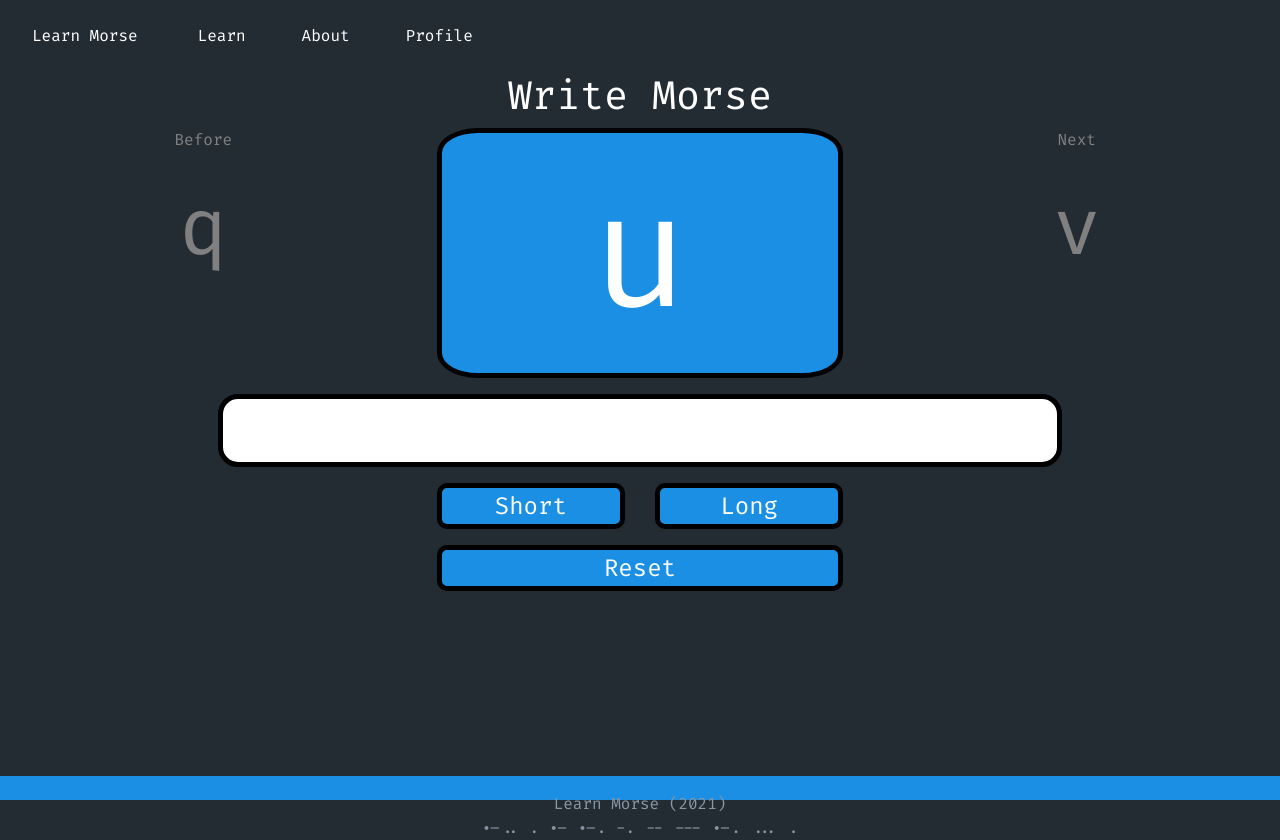
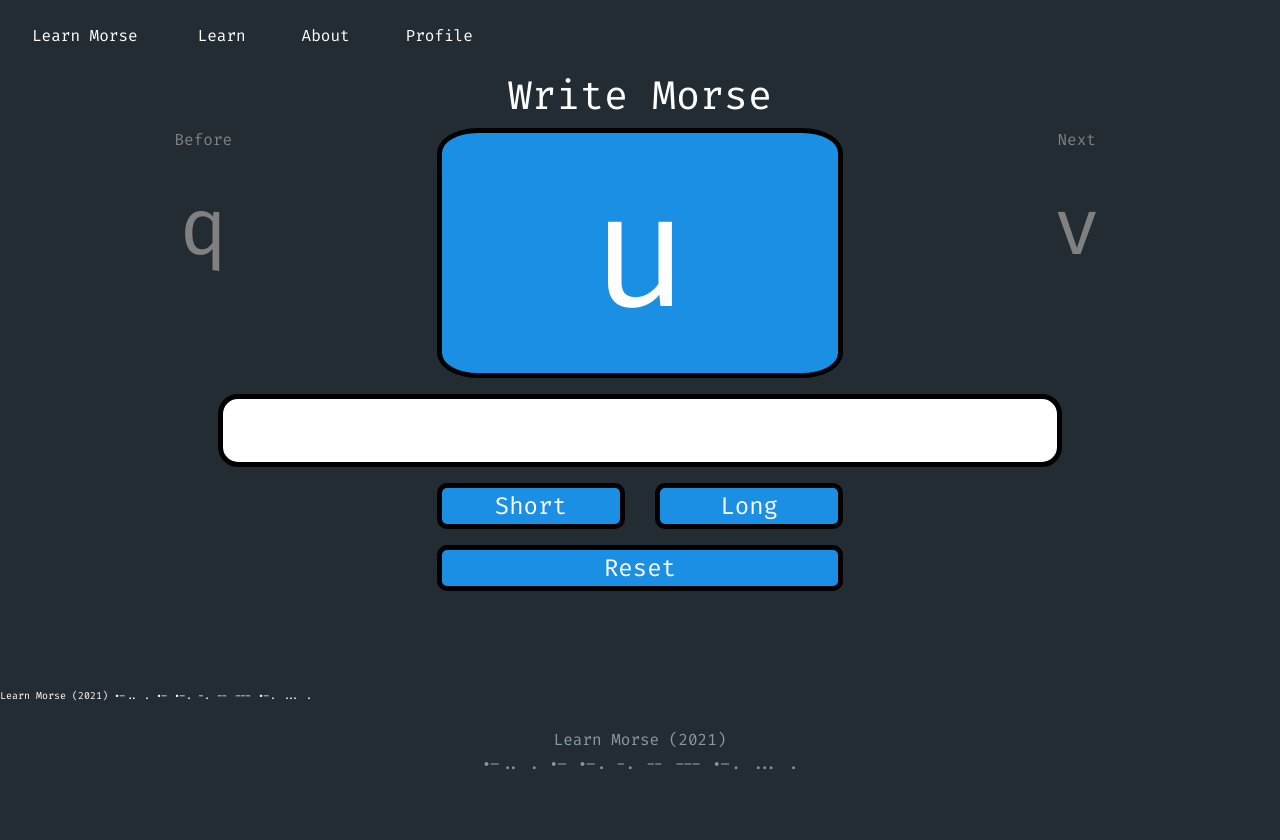
Before and after one commit to jonathanjchoong/learn-morse, a Flask app: page /learn/write in a window 1280 px wide. After the commit the page ends 770 px from the top, so only its background shows below. Run offline with Flask 2, Linux system fonts and the light colour scheme; some libraries are stand-ins or nearby versions.

Commit message:
flashcards game, footer options, added routes.

```diff
--- a/app/static/CSS/write_morse.css
+++ b/app/static/CSS/write_morse.css
@@ -1,10 +1,11 @@
-html,
+html {
+  overflow-x: hidden;
+  height: 100%;
+}
+
 body {
   height: 100%;
   font-family: "Fira Code";
-}
-
-body {
   display: flex;
   flex-direction: column;
   text-align: center;
@@ -12,14 +13,14 @@ body {
   color: white;
 }
 
-.footer {
+.fixed_footers {
   flex-shrink: 0;
-  background-color: #1a8fe3;
   height: 3%;
 }
 
-.content {
+.content_flex {
   flex: 1 0;
+  display: inline-block;
 }
 
 .smallBox {
--- a/app/templates/write_morse.html
+++ b/app/templates/write_morse.html
@@ -24,8 +24,8 @@
 
 
     function shortClick() {
-        inputArray.push('.')
-        arrayDisplay()
+        inputArray.push('.');
+        arrayDisplay();
     };
 
 
@@ -54,23 +54,23 @@
             wrongInRow = 0
 
         //if wrong
-        } else if (input.length > validationArray[1].length){
+        } else if (input.length == validationArray[1].length & input != validationArray[1]){
             wrongAudio.play();
 
             wrongInRow = wrongInRow + 1;
             //if wrong 3 times in a row then shuffle and display answer
             if(wrongInRow == 3){
                 togglePopup(validationArray[1])
-
+                wrongInRow = 0
             };
             resetClick(); //clear the previous response
 
-            if(wrongInRow == 3){
-            //then shuffle the carosuel to next
-            wrongInRow = 0
-            testArray = presentArray(testArray,'Letter'); //gets a random array of letters to be presented
-            validationArray = translator.func.text_to_morse(testArray, 'array'); //translates the array to morse
-            };
+            // if(wrongInRow == 3){
+            // //then shuffle the carosuel to next
+            // wrongInRow = 0
+            // testArray = presentArray(testArray,'Letter'); //gets a random array of letters to be presented
+            // validationArray = translator.func.text_to_morse(testArray, 'array'); //translates the array to morse
+            // };
 
         }
     }
@@ -84,6 +84,7 @@
         document.getElementById('theInput').innerHTML =" ";
         testArray = presentArray(testArray,'Letter'); //gets a random array of letters to be presented
         validationArray = translator.func.text_to_morse(testArray, 'array'); //translates the array to morse
+        document.getElementsByTagName('body').className = 'body_flex';
     }
 
     function togglePopup(ans){
@@ -97,7 +98,7 @@
 
 {% block content %}
 <!-- Content -->
-<div class="content"> <!-- gives the page the stretch property to the footer-->
+<div class="content_flex"> <!-- gives the page the stretch property to the footer-->
         <!-- Row for the Header-->
         <div class = "row" id = ''>
             <div class=" col-md-12">
@@ -159,7 +160,6 @@
             </div>
             <div class = 'col-md-4'></div>
         </div>
-
     </div>
 </div>
 
@@ -175,4 +175,10 @@
     </div>
 </div>
 
+<footer class="fixed_footers" >
+    <p style="text-align: left; font-size: x-small;">
+      Learn Morse (2021)      .-.. . .- .-. -. -- --- .-. ... .
+    </p>
+</footer>
+
 {% endblock %}
```
Also changed, not shown: other parts of app/static/CSS/write_morse.css (+63 -3 lines).
